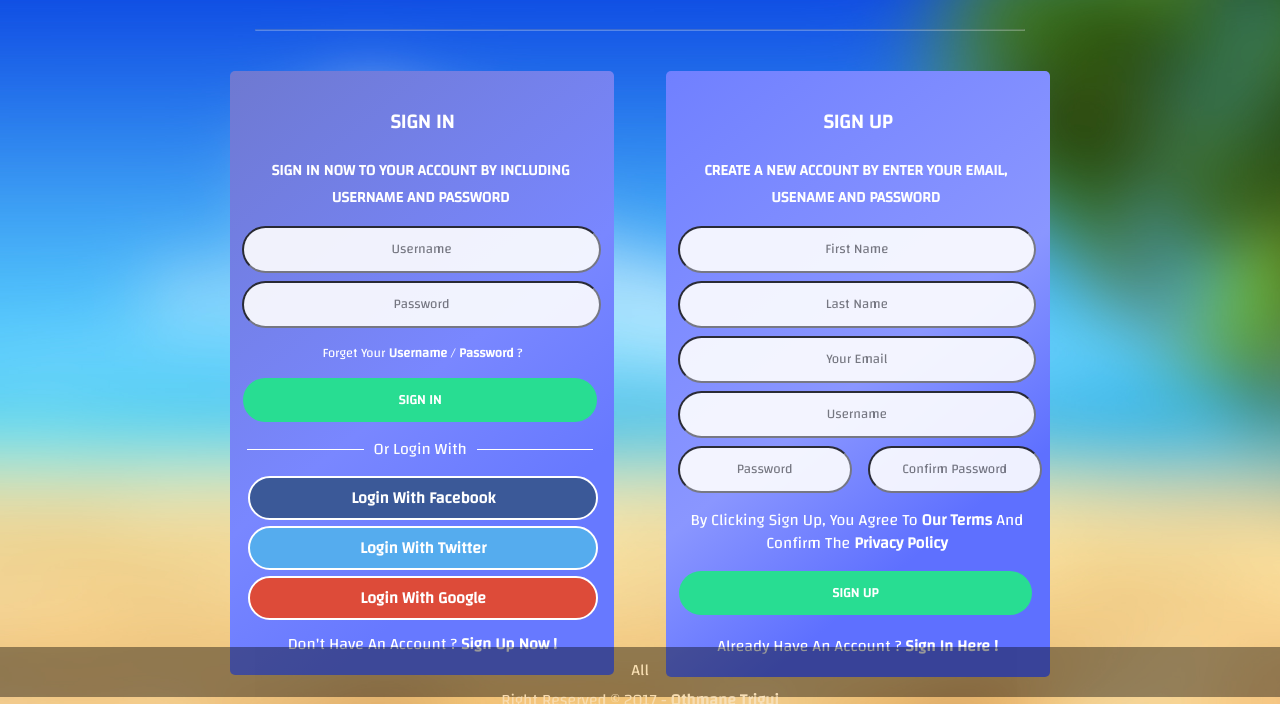
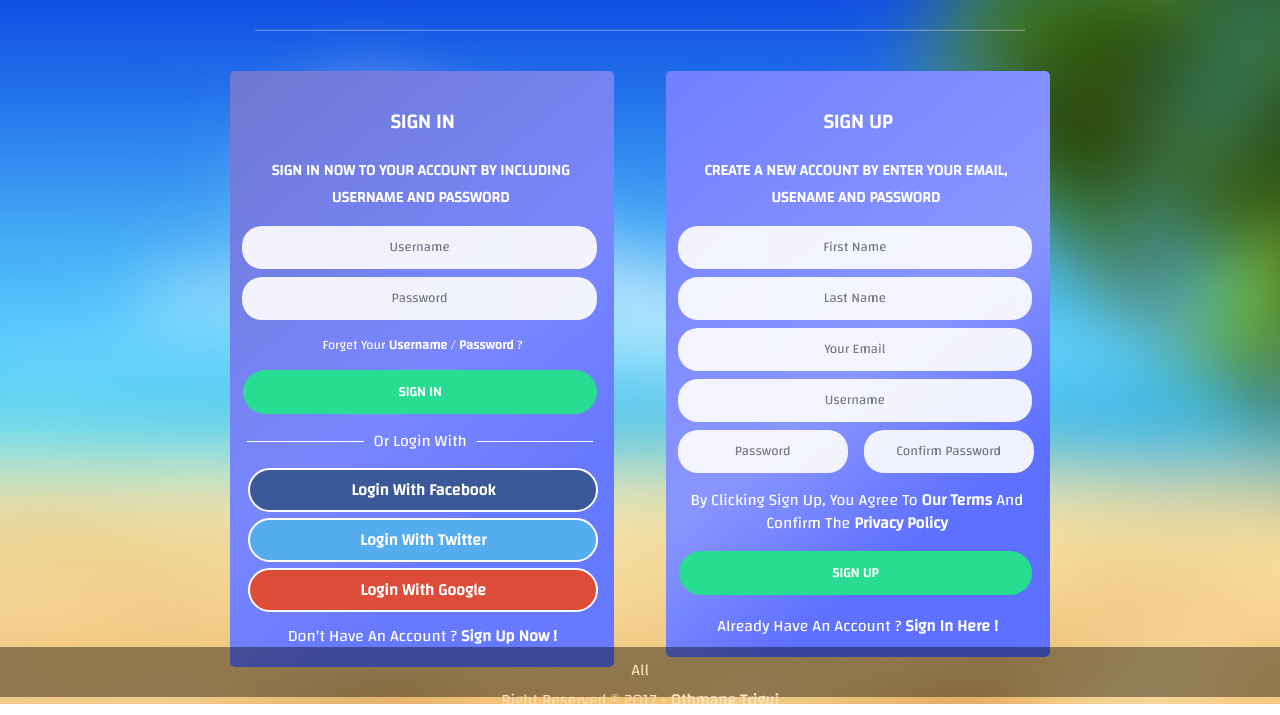
Before and after one commit to othytrigui/Loading-Page---Sign-In-Up-Forms, a plain HTML site: page index.html in a window 1280 px wide. Shown: the part 120-835 px from the top of the page. Drawn offline with Linux system fonts and the light colour scheme.

Commit message:
Update main.css

```diff
--- a/assets/css/main.css
+++ b/assets/css/main.css
@@ -67,10 +67,11 @@ input[type="text"] {
     color: #000;
     opacity: 0.9;
     margin-left: 12px;
-    border-radius: 40px;
+    border-radius: 20px;
     text-align: center;
     font-family: Changa;
     height: 15px;
+    border: 0;
 }
 input[type="email"] {
     width: 85%;
@@ -79,11 +80,12 @@ input[type="email"] {
     color: #000;
     opacity: 0.9;
     margin-left: 12px;
-    border-radius: 40px;
+    border-radius: 20px;
     text-align: center;
     font-family: Changa;
     height: 15px;
     margin-bottom: 1vh;
+    border: 0;
 }
 input[type="password"] {
     width: 85%;
@@ -92,11 +94,12 @@ input[type="password"] {
     color: #000;
     opacity: 0.9;
     margin-left: 12px;
-    border-radius: 40px;
+    border-radius: 20px;
     text-align: center;
     font-family: Changa;
     height: 15px;
     margin-top: 1vh;
+    border: 0;
 
 }
 .forget p {
```
